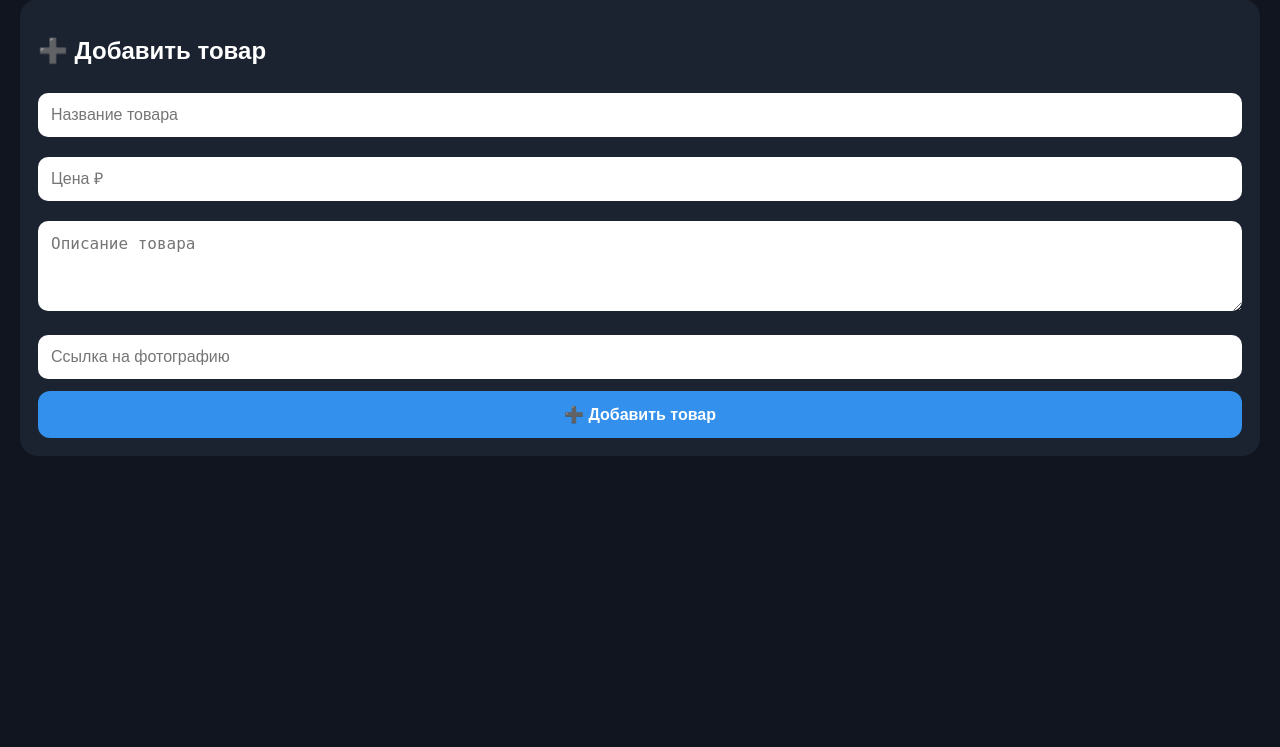
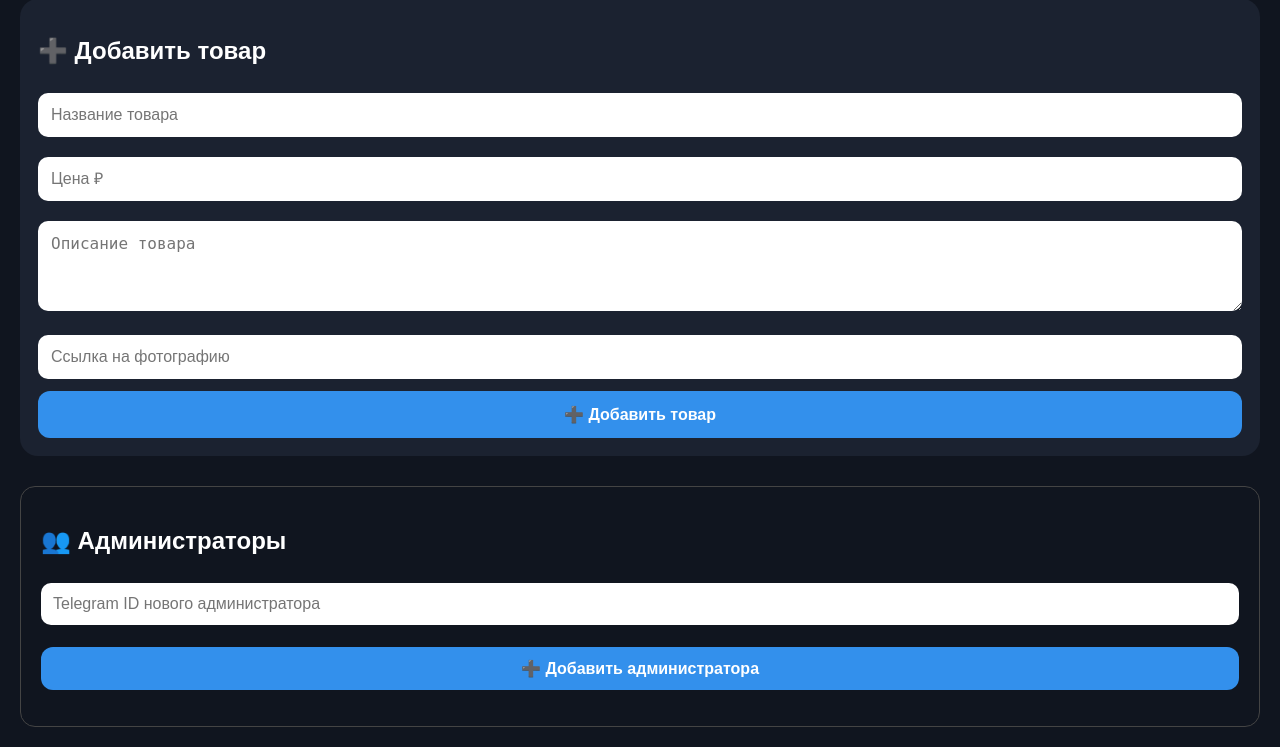
Before and after one commit to genderlive35-jpg/Tg-Homebakery, a Flask app: page /admin in a window 1280 px wide. Shown: the part 128-875 px from the top of the page. Before the commit the page ends 584 px from the top, so only its background shows below. Run offline with Flask 3, Linux system fonts and the light colour scheme.

Commit message:
Update admin.html

```diff
--- a/templates/admin.html
+++ b/templates/admin.html
@@ -103,7 +103,61 @@ async function addProduct() {
         alert("❌ Не удалось добавить товар");
     }
 }
+    async function addAdmin() {
+    const input = document.getElementById("newAdminId");
+    const result = document.getElementById("adminResult");
+    const telegramId = input.value.trim();
+
+    if (!telegramId) {
+        result.textContent = "❌ Введите Telegram ID";
+        return;
+    }
+
+    try {
+        const response = await fetch("/api/admins", {
+            method: "POST",
+            headers: {
+                "Content-Type": "application/json"
+            },
+            body: JSON.stringify({
+                telegram_id: Number(telegramId)
+            })
+        });
+
+        const data = await response.json();
+
+        if (!response.ok) {
+            throw new Error(data.error || "Не удалось добавить администратора");
+        }
+
+        result.textContent = "✅ Администратор добавлен";
+        input.value = "";
+
+    } catch (error) {
+        result.textContent = "❌ " + error.message;
+    }
+}
 </script>
+
+ <div style="margin-top:30px; padding:20px; border:1px solid #444; border-radius:15px;">
+    <h2>👥 Администраторы</h2>
+
+    <input
+        id="newAdminId"
+        type="number"
+        placeholder="Telegram ID нового администратора"
+        style="width:100%; padding:12px; box-sizing:border-box;"
+    >
+
+    <button
+        onclick="addAdmin()"
+        style="width:100%; padding:12px; margin-top:10px;"
+    >
+        ➕ Добавить администратора
+    </button>
+
+    <p id="adminResult"></p>
+</div>
 
 </body>
 </html>
```
